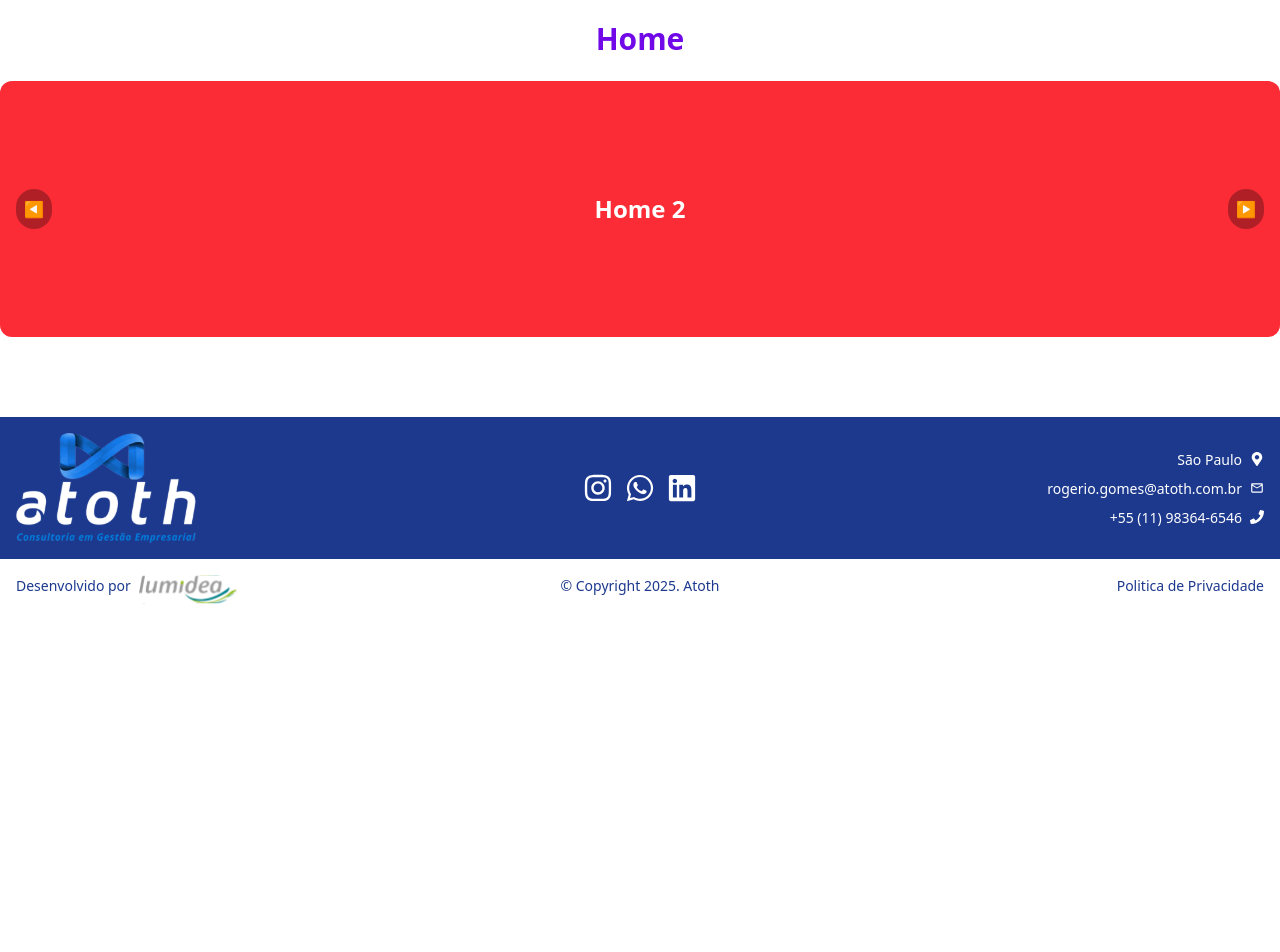
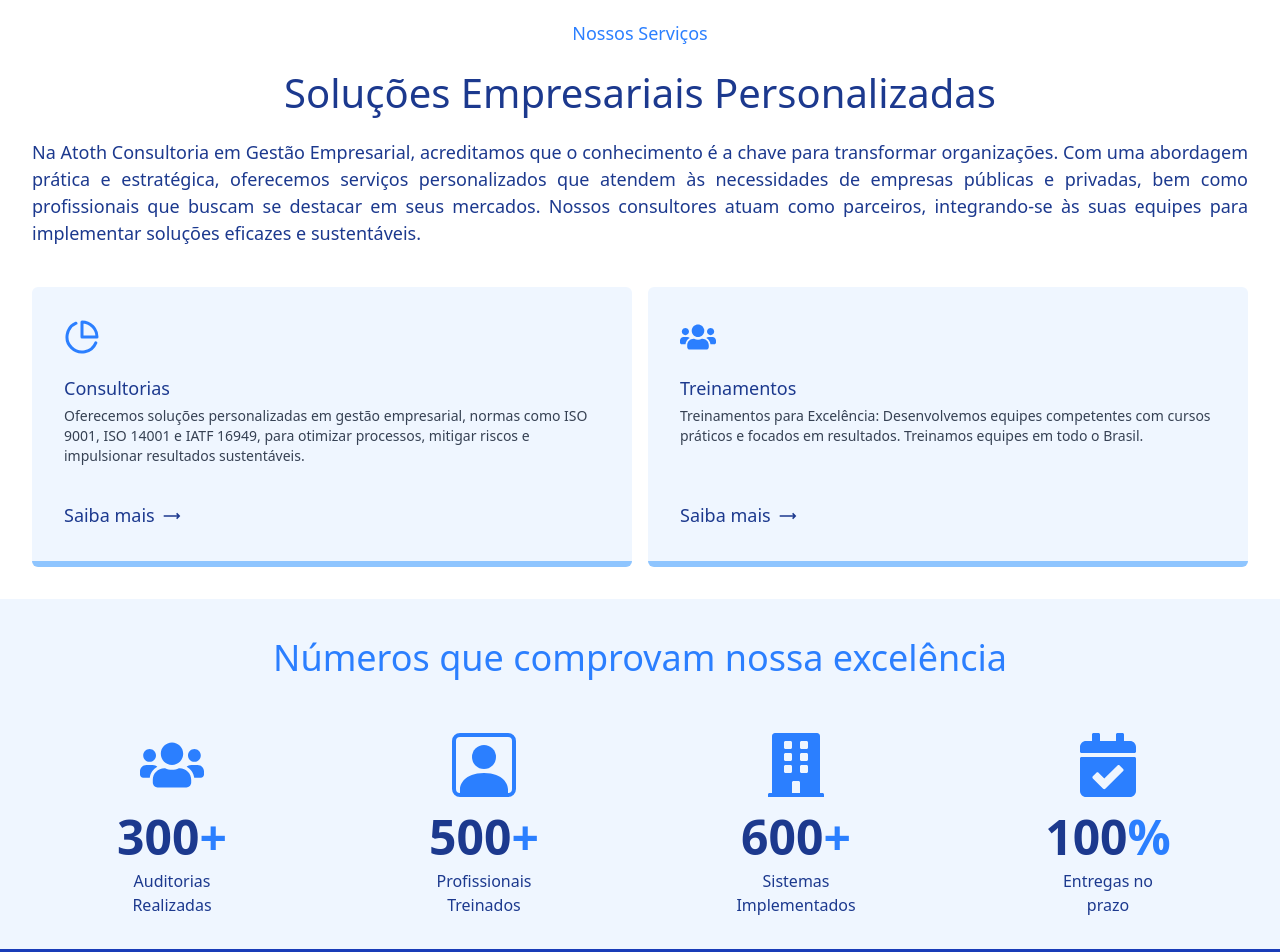
Before and after one commit to oliveiraaldo/atoth, a Next.js app: page / in a window 1280 px wide. Shown: the part 180-1132 px from the top of the page. Before the commit the page ends 800 px from the top, so only its background shows below. Built offline with nearby package versions, Linux system fonts and the light colour scheme.

Commit message:
Remove tamanhos de fonte do Tailwind, ajusta layout do componente RootLayout e adiciona novas seções com cards e estatísticas na página inicial. Atualiza estilos e estrutura da Política de Privacidade para melhor apresentação e legibilidade.

```diff
--- a/app/components/Footer.tsx
+++ b/app/components/Footer.tsx
@@ -12,10 +12,9 @@
               <Link href="/" className="flex justify-center md:justify-start">
                 <Image
                   src="/logo-footer.svg"
-                  width={130}
-                  height={81}
+                  width={100}
+                  height={60}
                   alt="Logotipo Atoth Consultoria Empresarial"
-                  className="mx-auto md:mx-0 w-auto h-auto"
                   priority
                   quality={100}
                   unoptimized
--- a/app/components/Header.tsx
+++ b/app/components/Header.tsx
@@ -60,7 +60,7 @@
   };
 
   return (
-    <header className="bg-white shadow">
+    <header className="bg-white shadow fixed top-0 left-0 right-0 z-50">
       {/* Barra superior */}
       <nav className="text-white bg-blue-500 hidden md:block text-[13px]">
         <div className="container mx-auto grid grid-cols-1 md:grid-cols-3 gap-4 py-4 text-center md:text-left">
@@ -97,6 +97,7 @@
               alt="Logotipo Atoth Consultoria Empresarial"
               priority
               quality={100}
+              sizes="(max-width: 768px) 100px, 130px"
               className="w-auto h-auto"
               unoptimized
             />
--- a/app/layout.tsx
+++ b/app/layout.tsx
@@ -14,9 +14,9 @@
 export default function RootLayout({ children }: { children: ReactNode }) {
   return (
     <html lang="pt-BR">
-      <body className="min-h-screen flex flex-col font-sans">
+      <body className="min-h-screen flex flex-col">
         <Header />
-        <main className="flex-1 container mx-auto py-8">
+        <main className="flex-1 pt-28 md:pt-42">
           {children}
         </main>
         <Footer />
--- a/app/page.tsx
+++ b/app/page.tsx
@@ -1,16 +1,152 @@
 'use client'
 
-import Slider from '@/app/components/Slider'
+import { CgArrowLongRight } from "react-icons/cg";
+import { FiPieChart } from "react-icons/fi";
+import { FaUsers, FaBuilding, FaCalendarCheck } from "react-icons/fa";
+import { BsPersonSquare } from "react-icons/bs";
+import Link from "next/link";
 
 export default function Home() {
   return (
-    <div>
-      <div className="title">
-        <h1 className='text-center font-bold text-violet-700 text-3xl mb-6'>Home</h1>
-      </div>
-      <div className="slider">
-        <Slider />
-      </div>
-    </div>
+    <>
+      <section className="services p-8">
+        <div className="flex flex-col items-center justify-center">
+          <h5 className="text-blue-500 text-[18px]">Nossos Serviços</h5>
+        </div>
+
+        <div className="flex flex-col items-center justify-center pt-4">
+          <h2 className="text-blue-900 text-[40px]">Soluções Empresariais Personalizadas</h2>
+        </div>
+
+        <div className="flex flex-col items-center justify-center text-justify pt-4">
+          <p className="text-blue-900 text-[18px]">
+          Na Atoth Consultoria em Gestão Empresarial, acreditamos que o conhecimento é a chave para transformar organizações. Com uma abordagem prática e estratégica, oferecemos serviços personalizados que atendem às necessidades de empresas públicas e privadas, bem como profissionais que buscam se destacar em seus mercados. Nossos consultores atuam como parceiros, integrando-se às suas equipes para implementar soluções eficazes e sustentáveis.
+          </p>
+        </div>
+
+        {/* Cards */}
+        <div className="grid grid-cols-1 md:grid-cols-2 gap-4 pt-10">
+          {/* card 1 */}
+          <Link href="/consultorias" className="group hover:bg-blue-500 hover:text-white hover:rounded-md">
+            <div className="bg-blue-50 rounded-md w-full h-70 flex flex-col justify-between p-8 border-b-6 border-blue-300 group-hover:bg-blue-500">
+              {/* Header */}
+              <div className="text-blue-500 group-hover:text-white text-4xl">
+                <FiPieChart />
+              </div>
+
+              {/* Body */}
+              <div className="flex-1 mt-2 mb-2 overflow-hidden mt-5">
+                <h4 className="text-blue-900 group-hover:text-white text-[18px]">
+                  Consultorias
+                </h4>
+                <p className="text-sm text-gray-700 group-hover:text-white mt-1 line-clamp-4">
+                  Oferecemos soluções personalizadas em gestão empresarial, normas como ISO 9001, ISO 14001 e IATF 16949, para otimizar processos, mitigar riscos e impulsionar resultados sustentáveis.
+                </p>
+              </div>
+
+              {/* Footer */}
+              <div>
+                <span className="flex items-center gap-2 text-[18px] text-blue-900 group-hover:text-white font-medium cursor-pointer pt-5">
+                  Saiba mais <CgArrowLongRight />
+                </span>
+              </div>
+            </div>
+          </Link>
+          {/* fim do card 1 */}
+
+
+          {/* card 2 */}
+          <Link href="/treinamentos" className="group hover:bg-blue-500 hover:text-white hover:rounded-md">
+            <div className="bg-blue-50 rounded-md w-full h-70 flex flex-col justify-between p-8 border-b-6 border-blue-300 group-hover:bg-blue-500">
+              {/* Header */}
+              <div className="text-blue-500 group-hover:text-white text-4xl">
+                <FaUsers />
+              </div>
+
+              {/* Body */}
+              <div className="flex-1 mt-2 mb-2 overflow-hidden mt-5">
+                <h4 className="text-blue-900 group-hover:text-white text-[18px]">
+                  Treinamentos
+                </h4>
+                <p className="text-sm text-gray-700 group-hover:text-white mt-1 line-clamp-4">
+                  Treinamentos para Excelência: Desenvolvemos equipes competentes com cursos práticos e focados em resultados. Treinamos equipes em todo o Brasil.
+                </p>
+              </div>
+
+              {/* Footer */}
+              <div>
+                <span className="flex items-center gap-2 text-[18px] text-blue-900 group-hover:text-white font-medium cursor-pointer pt-5">
+                  Saiba mais <CgArrowLongRight />
+                </span>
+              </div>
+            </div>
+          </Link>
+          {/* fim do card 2 */}
+        </div>
+      </section>
+
+
+      <section className="numbers bg-blue-50 p-8">
+        <div className="flex flex-col items-center justify-center">
+          <h3 className="text-blue-500 text-[36px]">
+            Números que comprovam nossa excelência
+          </h3>
+        </div>
+
+        <div className="grid grid-cols-1 md:grid-cols-2 lg:grid-cols-4 gap-8 pt-12 container mx-auto">
+          {/* Auditorias */}
+          <div className="flex flex-col items-center">
+            <div className="text-blue-500 text-5xl mb-4">
+              <FaUsers className="h-16 w-16" />
+            </div>
+            <h2 className="text-blue-900 text-5xl font-bold mb-2">300<span className="text-blue-500">+</span></h2>
+            <p className="text-blue-900 text-center font-medium">
+              Auditorias<br />Realizadas
+            </p>
+          </div>
+
+          {/* Profissionais */}
+          <div className="flex flex-col items-center">
+            <div className="text-blue-500 text-5xl mb-4">
+              <BsPersonSquare className="h-16 w-16" />
+            </div>
+            <h2 className="text-blue-900 text-5xl font-bold mb-2">500<span className="text-blue-500">+</span></h2>
+            <p className="text-blue-900 text-center font-medium">
+              Profissionais<br />Treinados
+            </p>
+          </div>
+
+          {/* Sistemas */}
+          <div className="flex flex-col items-center">
+            <div className="text-blue-500 text-5xl mb-4">
+              <FaBuilding className="h-16 w-16" />
+            </div>
+            <h2 className="text-blue-900 text-5xl font-bold mb-2">600<span className="text-blue-500">+</span></h2>
+            <p className="text-blue-900 text-center font-medium">
+              Sistemas<br />Implementados
+            </p>
+          </div>
+
+          {/* Entregas */}
+          <div className="flex flex-col items-center">
+            <div className="text-blue-500 text-5xl mb-4">
+              <FaCalendarCheck className="h-16 w-16" />
+            </div>
+            <h2 className="text-blue-900 text-5xl font-bold mb-2">100<span className="text-blue-500">%</span></h2>
+            <p className="text-blue-900 text-center font-medium">
+              Entregas no<br />prazo
+            </p>
+          </div>
+        </div>
+      </section>
+
+      <section className="testimonials bg-blue-800 p-8">
+        testimonials - Lorem ipsum dolor sit amet consectetur adipisicing elit. Aspernatur placeat quidem ipsum itaque suscipit, quo minus illo aliquid assumenda adipisci molestiae repellat nesciunt laudantium facilis consectetur, quod accusantium? Eligendi, similique!
+      </section>
+
+      <section className="clients bg-white p-8">
+        clients - Lorem ipsum dolor sit amet consectetur adipisicing elit. Aspernatur placeat quidem ipsum itaque suscipit, quo minus illo aliquid assumenda adipisci molestiae repellat nesciunt laudantium facilis consectetur, quod accusantium? Eligendi, similique!
+      </section>
+    </>
   )
 }
--- a/tailwind.config.ts
+++ b/tailwind.config.ts
@@ -33,19 +33,6 @@
           900: '#000E24',
         },
       },
-      fontSize: {
-        h1: ['48px', { lineHeight: '58px', letterSpacing: '-0.02em' }],
-        'h1-sm': ['40px', { lineHeight: '48px', letterSpacing: '-0.02em' }],
-        h2: ['36px', { lineHeight: '44px', letterSpacing: '-0.02em' }],
-        'h2-sm': ['32px', { lineHeight: '40px', letterSpacing: '-0.02em' }],
-        h3: ['28px', { lineHeight: '34px', letterSpacing: '-0.02em' }],
-        h4: ['24px', { lineHeight: '30px', letterSpacing: '-0.02em' }],
-        'h4-sm': ['20px', { lineHeight: '24px', letterSpacing: '-0.02em' }],
-        h5: ['18px', { lineHeight: '23px', letterSpacing: '-0.02em' }],
-        'h5-sm': ['16px', { lineHeight: '19px', letterSpacing: '-0.02em' }],
-        p1: ['16px', { lineHeight: '24px', letterSpacing: '-0.02em' }],
-        p2: ['14px', { lineHeight: '20px', letterSpacing: '-0.02em' }],
-      },
     },
   },
   plugins: [],
```
Also changed, not shown: app/politica-de-privacidade/page.tsx (+28 -28 lines).
